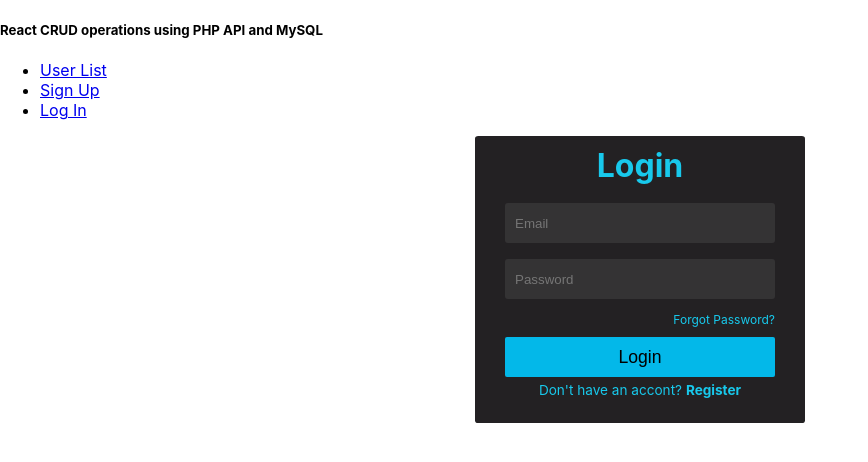
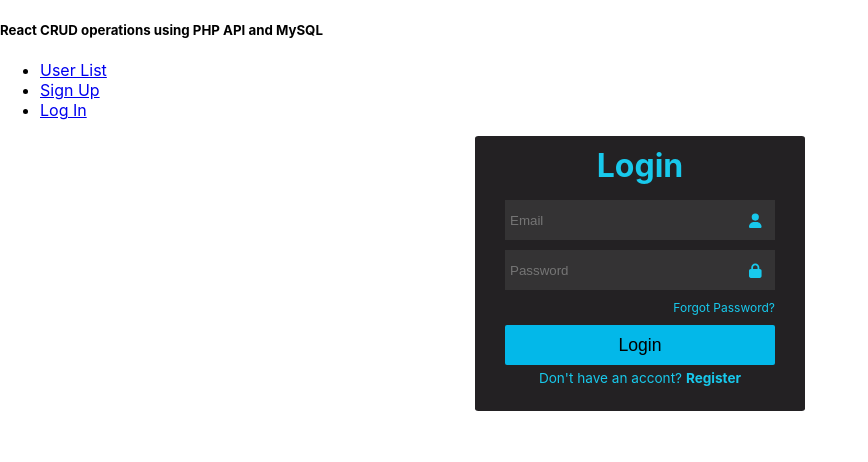
Before and after one commit to jakubkozlowski1104/trip-tip, a React (Create React App) app: page /user/login in a window 1280 px wide. Shown: the top 462 px of the page, without its empty margins (0-868 px from the left). Built offline with nearby package versions, Linux system fonts and the light colour scheme; the HTML template or start-up script is replaced by a standard one.

Commit message:
add icons, change inputs

```diff
--- a/src/components/LogIn/LogIn.js
+++ b/src/components/LogIn/LogIn.js
@@ -3,7 +3,11 @@ import axios from 'axios';
 import { StyledLogin, StyledCenter, StyledForm } from '../LogIn/LogIn.styles';
 import { useNavigate } from 'react-router-dom';
 import { FontAwesomeIcon } from '@fortawesome/react-fontawesome';
-import { faCircleExclamation } from '@fortawesome/free-solid-svg-icons'; // Import the specific icon
+import {
+  faCircleExclamation,
+  faLock,
+  faUser,
+} from '@fortawesome/free-solid-svg-icons'; // Import the specific icon
 
 const LogIn = () => {
   const [inputs, setInputs] = useState({});
@@ -48,6 +52,9 @@ const LogIn = () => {
               name='email'
               onChange={handleChange}
             />
+            <div className='icon'>
+              <FontAwesomeIcon icon={faUser} />
+            </div>
           </div>
           <div className='form-input'>
             <input
@@ -56,6 +63,9 @@ const LogIn = () => {
               name='password'
               onChange={handleChange}
             />
+            <div className='icon'>
+              <FontAwesomeIcon icon={faLock} />
+            </div>
           </div>
           <div className='info'>
             <div className='error'>
--- a/src/components/LogIn/LogIn.styles.js
+++ b/src/components/LogIn/LogIn.styles.js
@@ -23,21 +23,35 @@ export const StyledLogin = styled.div`
   }
 
   .form-input {
+    position: relative;
+    width: 270px;
+    margin: 10px;
+    height: 40px;
+    background-color: #343334;
+    padding: 0;
+    margin: 5px 0;
+    border: ${(props) => props.isloginwrong && '1px solid red'};
     input {
-      padding: 10px 10px;
-      width: 250px;
-      height: 20px;
-      border-radius: 3px;
+      padding: 0px 0px 0px 5px;
+      background-color: #343334;
+      width: 85%;
+      height: 100%;
       outline: none;
       border: none;
-      margin: 8px 0;
       background-color: #343334;
-      border: ${(props) => props.isloginwrong && '1px solid red'};
       color: white;
     }
     input:-webkit-autofill {
       transition: background-color 5000s;
       -webkit-text-fill-color: white;
+    }
+
+    .icon {
+      position: absolute;
+      top: 50%;
+      right: 5%;
+      transform: translateY(-50%);
+      font-size: 0.9rem;
     }
   }
 `;
```
